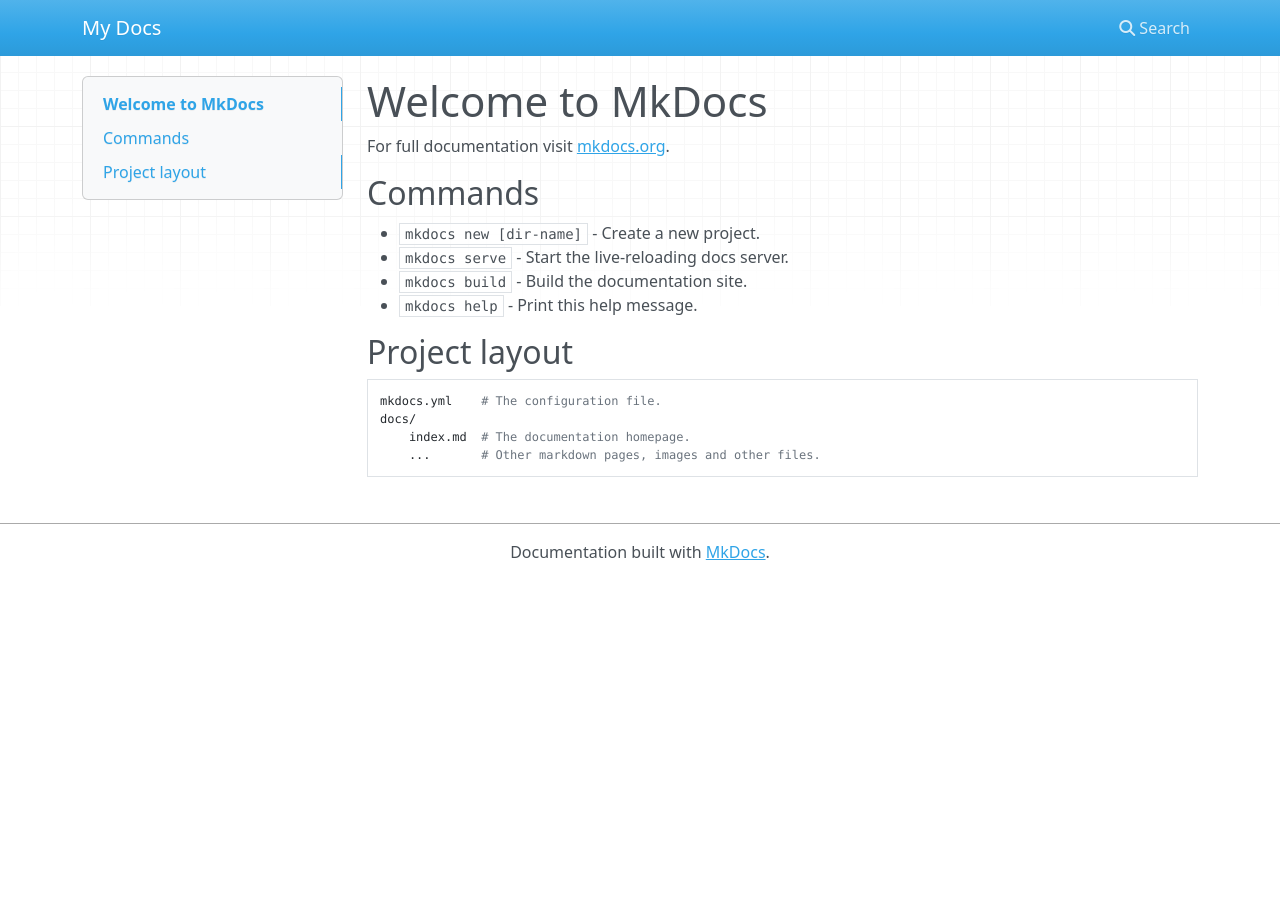
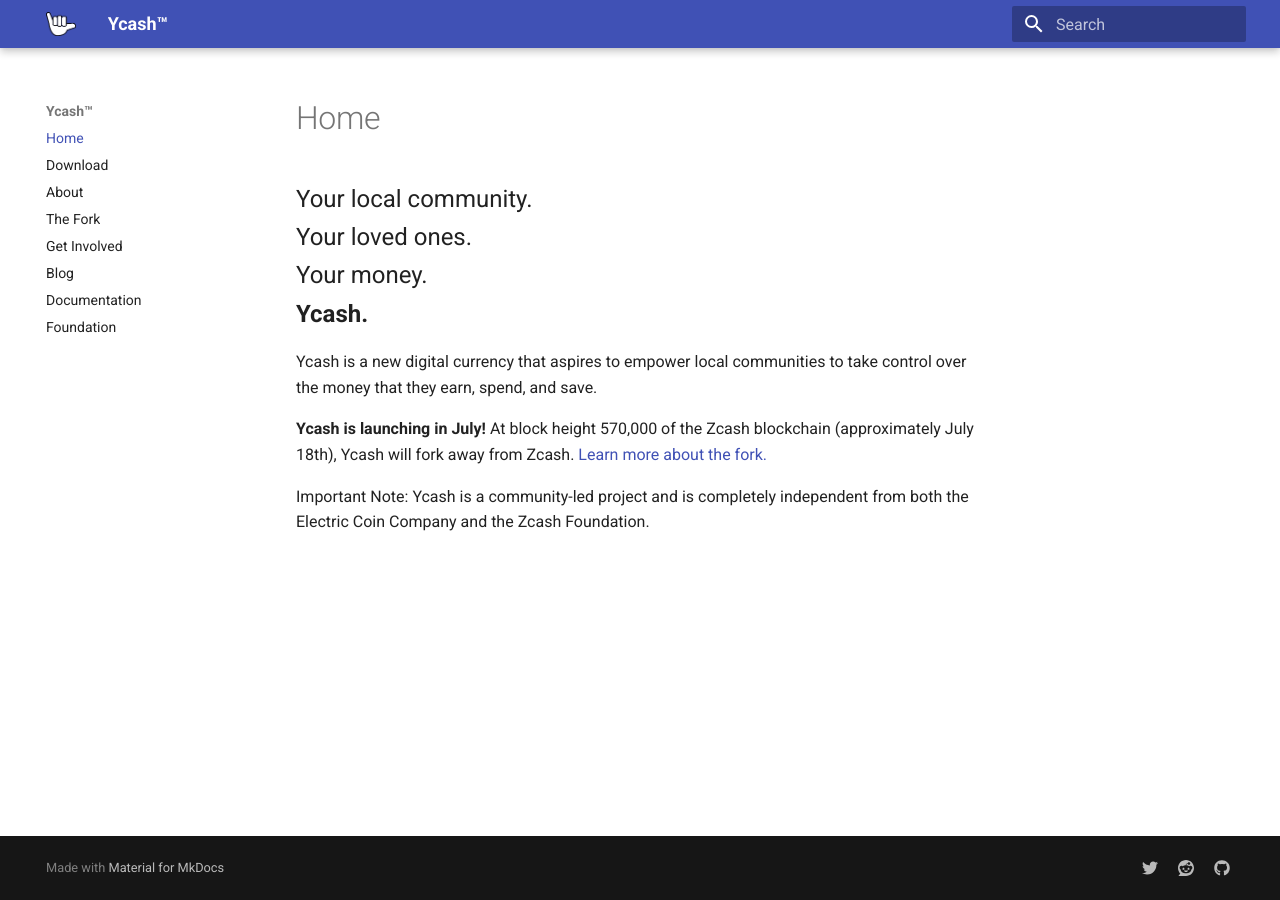
Before and after one commit to ycashfoundation/ycash-website, an MkDocs documentation site: the page built from docs/index.md, in a window 1280 px wide. Built offline with MkDocs 1.6.1 and Material for MkDocs 9.7.7, drawn with Linux system fonts in a browser that asks for light colours; nearby versions of some CDN libraries.

Commit message:
first version of main Ycash website

```diff
--- a/docs/index.md
+++ b/docs/index.md
@@ -1,17 +1,16 @@
-# Welcome to MkDocs
+# Home
 
-For full documentation visit [mkdocs.org](https://mkdocs.org).
+<div class="slogan" style="font-size: 18pt;" >
+Your local community.<br/>
+Your loved ones.<br/>
+Your money.<br/>
+<b>Ycash.</b><br/>
+</div>
 
-## Commands
+Ycash is a new digital currency that aspires to empower local communities to take control over the money that they earn, spend, and save.
 
-* `mkdocs new [dir-name]` - Create a new project.
-* `mkdocs serve` - Start the live-reloading docs server.
-* `mkdocs build` - Build the documentation site.
-* `mkdocs help` - Print this help message.
+**Ycash is launching in July!** At block height 570,000 of the Zcash blockchain
+(approximately July 18th), Ycash will fork away from Zcash.
+[Learn more about the fork.](/the_fork)
 
-## Project layout
-
-    mkdocs.yml    # The configuration file.
-    docs/
-        index.md  # The documentation homepage.
-        ...       # Other markdown pages, images and other files.
+Important Note: Ycash is a community-led project and is completely independent from both the Electric Coin Company and the Zcash Foundation.
--- a/mkdocs.yml
+++ b/mkdocs.yml
@@ -1 +1,26 @@
-site_name: My Docs
+site_name: Ycash&trade;
+
+theme:
+  name: 'material'
+  logo: 'y_sign.png'
+  favicon: 'y_sign.png'
+
+nav:
+  - Home: index.md
+  - Download: download.md
+  - About: about.md
+  - The Fork: the_fork.md
+  - Get Involved: get_involved.md
+  # - Mining: mining.md
+  - Blog: blog.md
+  - Documentation: docs.md
+  - Foundation: foundation.md
+
+extra:
+  social:
+    - type: 'twitter'
+      link: 'https://twitter.com/YcashFoundation'
+    - type: 'reddit'
+      link: 'https://reddit.com/r/ycashtalk'
+    - type: 'github'
+      link: 'https://github.com/YcashFoundation/ycash/'
```
Also changed, not shown: docs/about.md (added, +67 -0 lines), docs/blog.md (added, +5 -0 lines), docs/docs.md (added, +12 -0 lines), docs/download.md (added, +30 -0 lines), docs/foundation.md (added, +19 -0 lines), docs/get_involved.md (added, +14 -0 lines), docs/mining.md (added, +1 -0 lines), docs/the_fork.md (added, +90 -0 lines), docs/y_sign.png (added).
